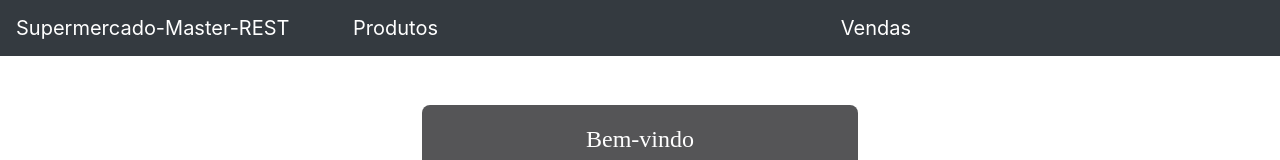
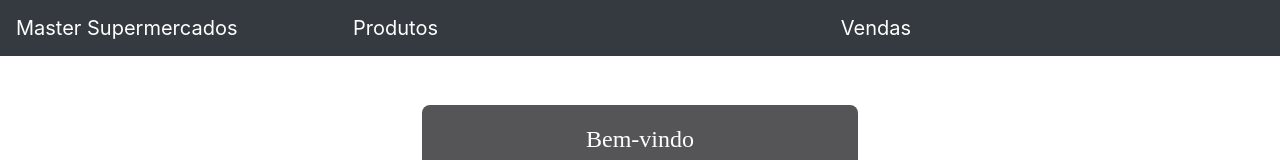
Before and after one commit to diegotpereira/Supermercado-Master-Rest, an Angular app in the folder Supermercado-Master-Rest/FrontEndSupermercado/: page / in a window 1280 px wide. Shown: the top 160 px of the page. Built offline with nearby package versions, Linux system fonts and the light colour scheme.

Commit message:
alteração no arquivo inicio.component

```diff
--- a/Supermercado-Master-Rest/FrontEndSupermercado/src/app/inicio/inicio.component.html
+++ b/Supermercado-Master-Rest/FrontEndSupermercado/src/app/inicio/inicio.component.html
@@ -4,7 +4,7 @@
     <div class="container-fluid px-0">
       <!--Inicio logo-->
       <div class="col-1 px-0">
-          <a class="navbar-brand" href="#">Supermercado-Master-REST</a>
+          <a class="navbar-brand" href="#">Master Supermercados</a>
       </div>
       <!--Fin Inicio Logo-->
       <!--Menu principal-->
```
Also changed, not shown: 1 other file (tests, documents, lock files or other folders).
